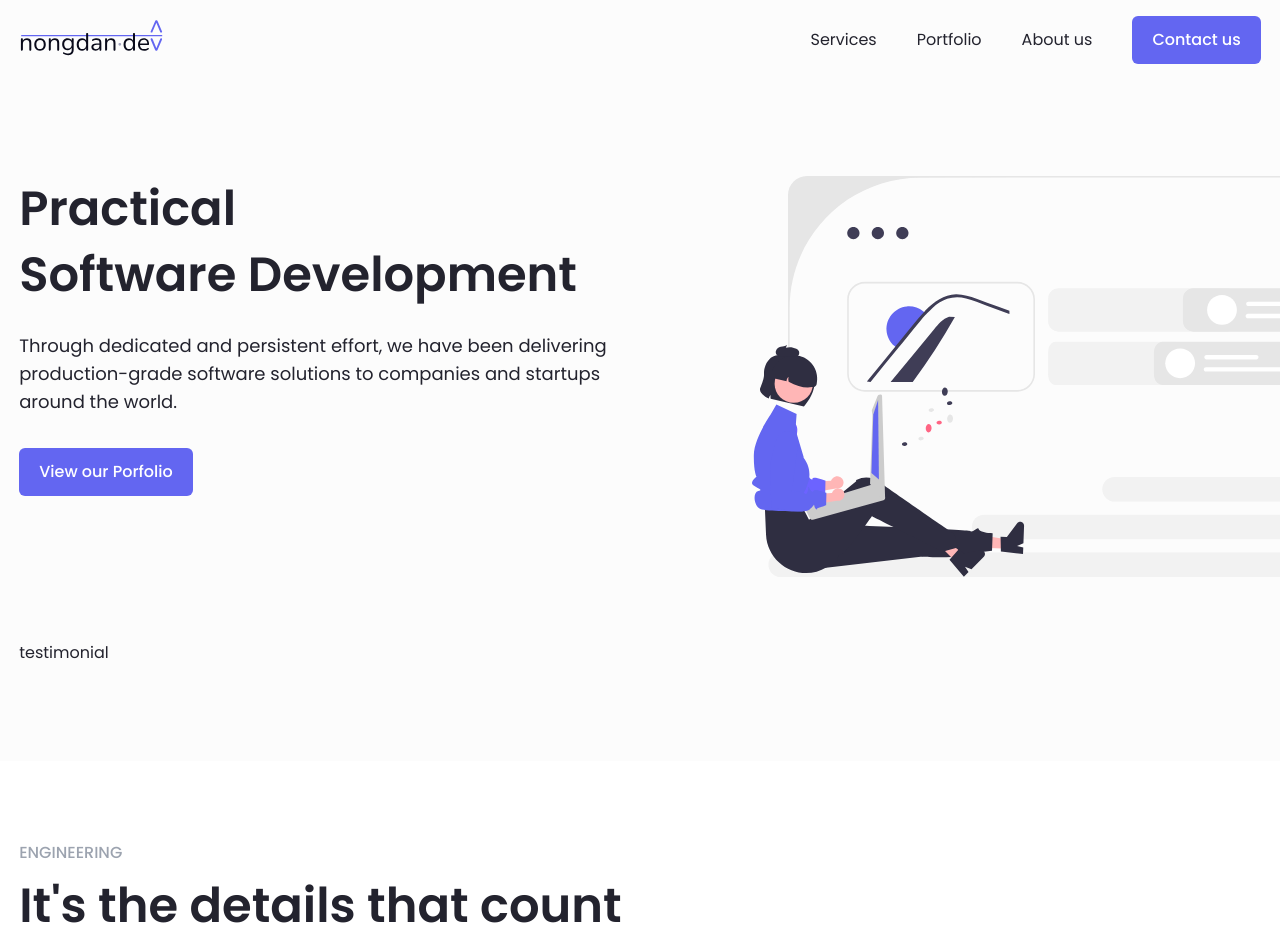
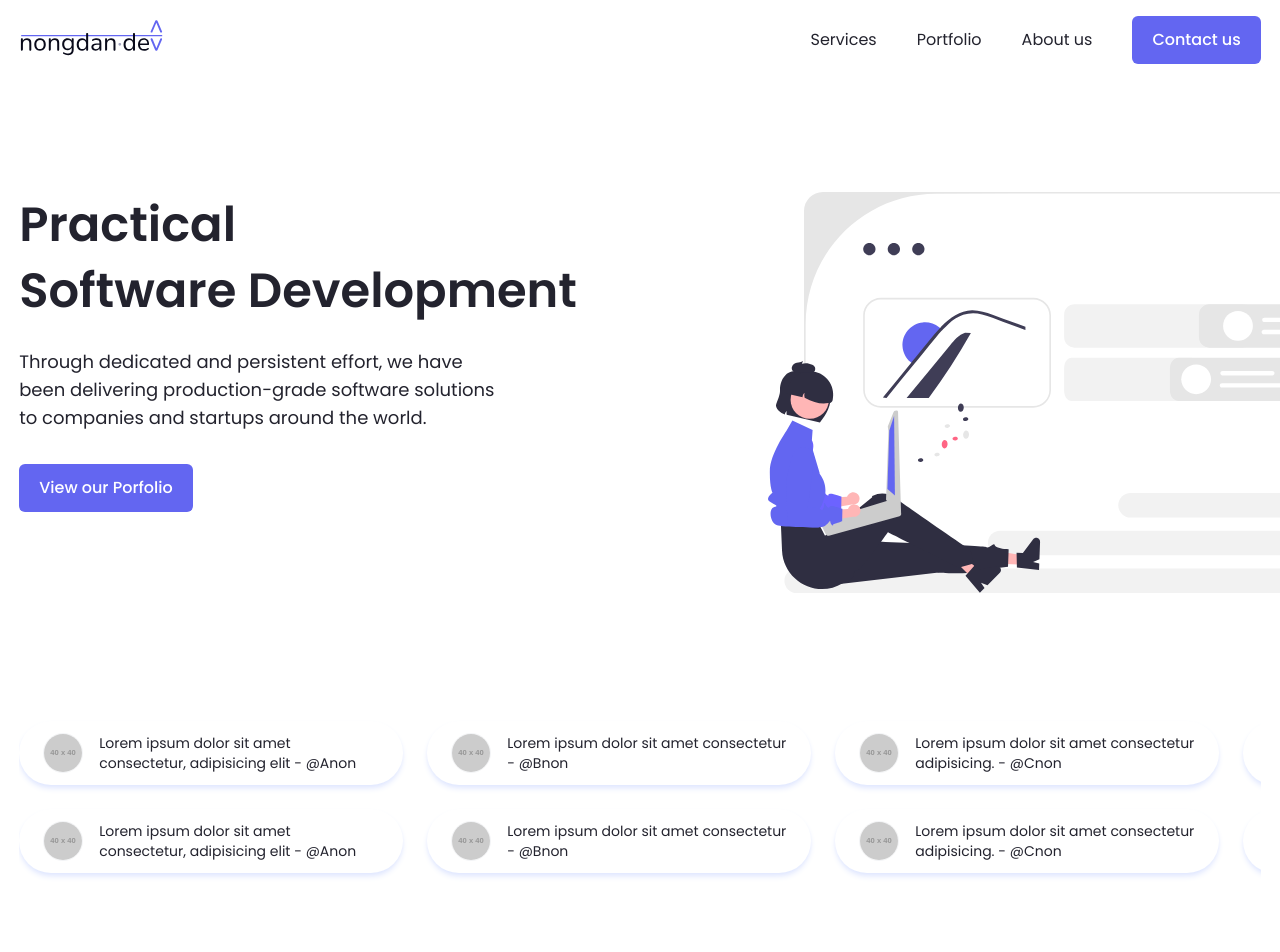
Before and after one commit to nongdan-dev/website, a React (Vite) app: page / in a window 1280 px wide. Shown: the top 952 px of the page. Built offline with nearby package versions, Linux system fonts and the light colour scheme.

Commit message:
Create marquee

```diff
--- a/src/components/index.ts
+++ b/src/components/index.ts
@@ -2,6 +2,7 @@ export * from './ui/Avatar'
 export * from './ui/Button'
 export * from './ui/Link'
 export * from './ui/Portal'
+export * from './ui/Marquee'
 export * from './form/Select'
 export * from './form/Input'
 export * from './widget/SkipToMainContent'
--- /dev/null
+++ b/src/components/ui/Marquee.tsx
@@ -0,0 +1,50 @@
+import { ComponentProps, Children, cloneElement, ReactElement } from 'react'
+import { twMerge } from 'tailwind-merge'
+
+export type MarqueeProps = ComponentProps<'ul'> & {
+  direction?: 'left' | 'right'
+  duration?: number
+  gap?: number
+}
+
+export type MarqueeItemProps = ComponentProps<'li'> & {
+  __cloned?: true
+}
+
+export function Marquee({
+  gap = 24,
+  className,
+  children,
+  ...props
+}: MarqueeProps) {
+  return (
+    <div className='relative overflow-x-clip'>
+      <ul
+        {...props}
+        className={twMerge(`flex w-max flex-nowrap`, className)}
+        style={{ ...props.style, gap }}
+      >
+        {children}
+        {Children.map(children, child =>
+          cloneElement(child as ReactElement, {
+            __cloned: true,
+          }),
+        )}
+      </ul>
+    </div>
+  )
+}
+
+export function MarqueeItem({
+  __cloned,
+  className,
+  children,
+}: MarqueeItemProps) {
+  return (
+    <li aria-hidden={__cloned} className={twMerge('flex-shrink-0', className)}>
+      {children}
+    </li>
+  )
+}
+
+Marquee.Item = MarqueeItem
--- a/src/pages/Home/Hero.tsx
+++ b/src/pages/Home/Hero.tsx
@@ -1,18 +1,51 @@
 import Illustration from '@/assets/illustration.svg'
-import { Button, LineBreak, Link } from '@/components'
+import { Avatar, Button, LineBreak, Link, Marquee } from '@/components'
+
+const testimonials = [
+  {
+    id: 1,
+    name: 'Anon',
+    content: 'Lorem ipsum dolor sit amet consectetur, adipisicing elit',
+  },
+  {
+    id: 2,
+    name: 'Bnon',
+    content: 'Lorem ipsum dolor sit amet consectetur',
+  },
+  {
+    id: 3,
+    name: 'Cnon',
+    content: 'Lorem ipsum dolor sit amet consectetur adipisicing.',
+  },
+  {
+    id: 4,
+    name: 'Dnon',
+    content: 'Lorem ipsum dolor sit amet consectetur adipisicing elit.',
+  },
+  {
+    id: 5,
+    name: 'Enon',
+    content: 'Lorem ipsum dolor sit amet consectetur adipisicing elit.',
+  },
+  {
+    id: 6,
+    name: 'Fnon',
+    content: 'Lorem ipsum dolor sit amet consectetur adipisicing.',
+  },
+]
 
 function Hero() {
   return (
-    <div className='col-full-width relative overflow-hidden bg-[hsl(0,0,99%)] pb-24 pt-44'>
+    <div className='col-full-width relative overflow-hidden pb-28 pt-48'>
       <div className='col-content xl:grid xl:grid-cols-2'>
         <div>
           <h1 className='text-balance text-4xl font-semibold leading-snug sm:text-5xl sm:leading-snug'>
             Practical <LineBreak className='md:inline' /> Software Development
           </h1>
           <p className='mt-6 text-balance text-lg'>
-            Through dedicated and persistent effort, we have been delivering{' '}
-            <LineBreak /> production-grade software solutions to companies and
-            startups around the world.
+            Through dedicated and persistent effort, we have been delivering
+            production-grade software solutions to companies and startups around
+            the world.
           </p>
           <Button className='mt-8' asChild>
             <Link to='/porfolio' defaultStyle>
@@ -20,11 +53,46 @@ function Hero() {
             </Link>
           </Button>
         </div>
-        <div className='hidden xl:block xl:translate-x-28'>
-          <img src={Illustration} alt='' />
+        <div className='hidden xl:block xl:translate-x-32'>
+          <img aria-hidden='true' src={Illustration} alt='' />
         </div>
       </div>
-      <div className='col-content mt-16'>testimonial</div>
+      <div className='col-content mt-28 flex flex-col gap-y-6 xl:mt-32'>
+        <Marquee>
+          {testimonials.map(({ id, name, content }) => (
+            <Marquee.Item
+              key={id}
+              className='flex min-w-52 max-w-96 gap-4 rounded-full bg-white px-6 py-3 text-sm shadow-md shadow-indigo-100'
+            >
+              <Avatar
+                name='Anon'
+                url={`https://placehold.co/40x40?text=${name}`}
+                className='flex-shrink-0'
+              />
+              <p>
+                {content} - @{name}
+              </p>
+            </Marquee.Item>
+          ))}
+        </Marquee>
+        <Marquee>
+          {testimonials.map(({ id, name, content }) => (
+            <Marquee.Item
+              key={id}
+              className='flex min-w-52 max-w-96 gap-4 rounded-full bg-white px-6 py-3 text-sm shadow-md shadow-indigo-100'
+            >
+              <Avatar
+                name='Anon'
+                url={`https://placehold.co/40x40?text=${name}`}
+                className='flex-shrink-0'
+              />
+              <p>
+                {content} - @{name}
+              </p>
+            </Marquee.Item>
+          ))}
+        </Marquee>
+      </div>
     </div>
   )
 }
```
